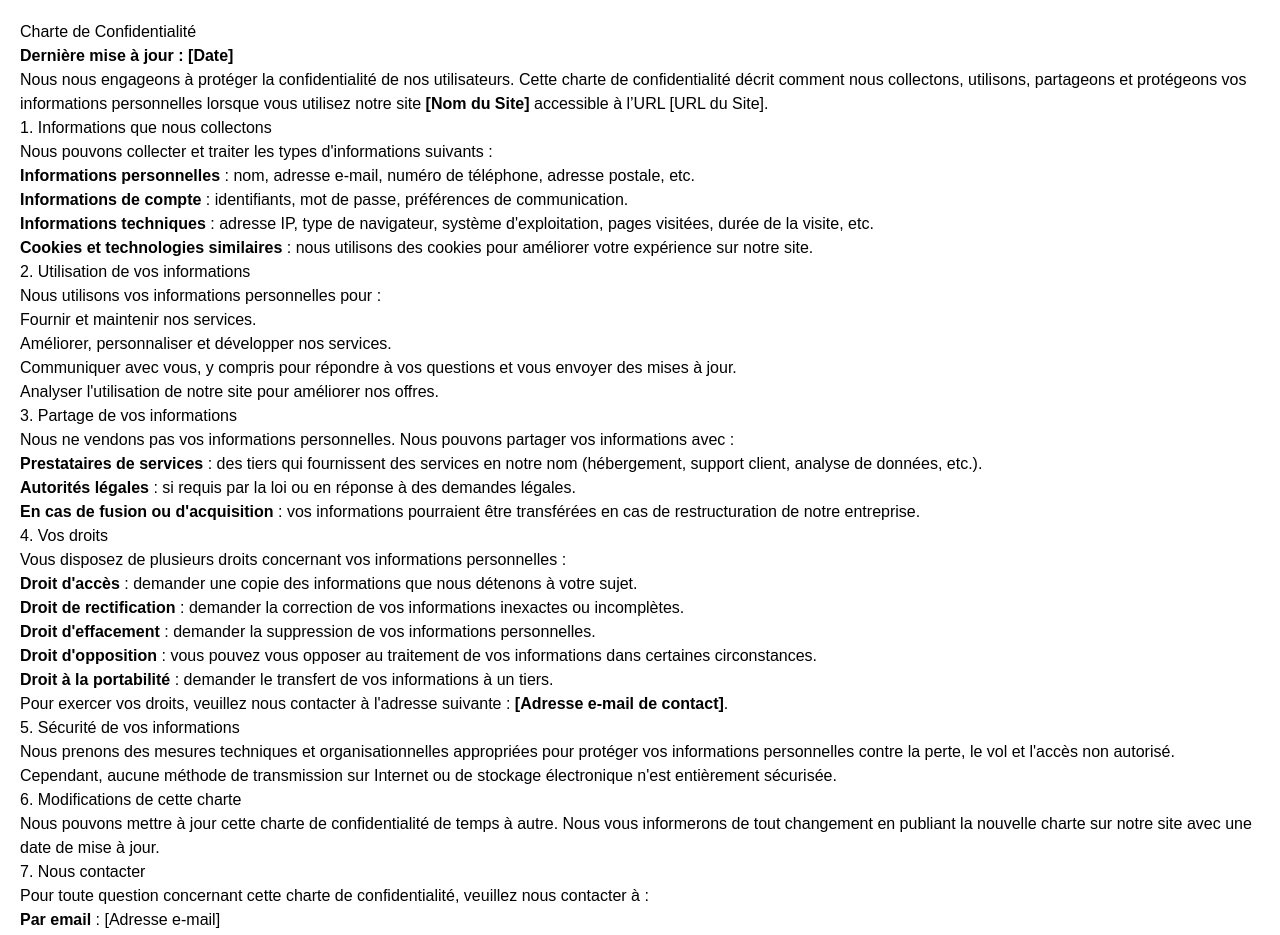
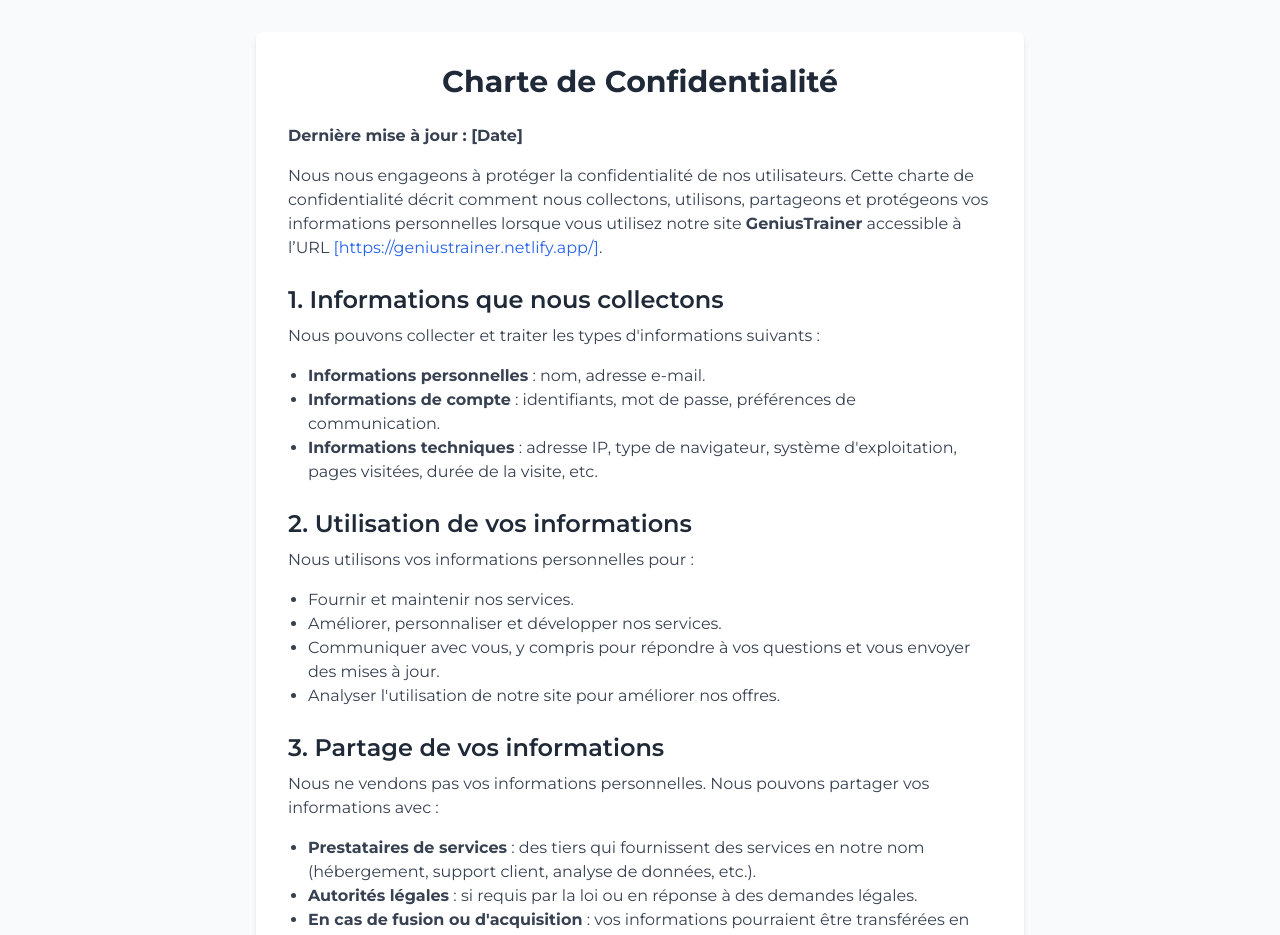
Before and after one commit to JohanPires/GeniusTrainer, a React (Create React App) app in the folder project_front/: page /confidentiality in a window 1280 px wide. Shown: the top 935 px of the page. Built offline with nearby package versions, Linux system fonts and the light colour scheme.

Commit message:
README + Style mentions légales

```diff
--- a/project_front/src/App.js
+++ b/project_front/src/App.js
@@ -1,6 +1,6 @@
 import "./App.css";
 import React, { useEffect, useState } from "react";
-import { Routes, Route, useLocation } from "react-router-dom";
+import { Routes, Route, Navigate } from "react-router-dom";
 import Register from "./page/register/register";
 import Login from "./page/login/login";
 import Homepage from "./page/hompage/homepage";
@@ -11,34 +11,22 @@ import AdminPage from "./page/adminPage/adminPage";
 import ChatPage from "./page/chatPage/chatPage";
 import LegalMention from "./page/legalMention/legalMention";
 import Confidentiality from "./page/confidentiality/confidentiality";
-import { Navigate } from "react-router-dom";
 
 function App() {
   const [role, setRole] = useState(null);
-  const url = useLocation();
-  const [path, setPath] = useState("");
+
   useEffect(() => {
     const storedRole = localStorage.getItem("role");
     setRole(storedRole);
-    setPath(url.pathname);
   }, []);
 
-  if (
-    role === null &&
-    (path === "/dashboard/create" ||
-      path === "/dashboard/chat" ||
-      path === "/dashboard/save" ||
-      path === "/dashboard/profil" ||
-      path === "/dashboard/admin")
-  ) {
-    return <div>Loading...</div>;
-  }
   return (
     <div className="App">
       <Routes>
         <Route path="/" element={<Homepage />} />
         <Route path="/register" element={<Register />} />
-        <Route path="/login" element={<Login />} />
+        <Route path="/login" element={<Login setRole={setRole} />} />
+
         <Route
           path="/dashboard/create"
           element={
@@ -83,6 +71,7 @@ function App() {
             )
           }
         />
+
         <Route path="/legal" element={<LegalMention />} />
         <Route path="/confidentiality" element={<Confidentiality />} />
       </Routes>
--- a/project_front/src/components/conversation/conversation.js
+++ b/project_front/src/components/conversation/conversation.js
@@ -16,15 +16,14 @@ function Conversation({ receiver }) {
   const [newMessage, setNewMessage] = useState("");
   const [file, setFile] = useState(null);
 
-  const storage = getStorage(); // Initialisation de Firebase Storage
+  const storage = getStorage();
 
   const user_id = localStorage.getItem("user_id");
 
   const messagesEndRef = useRef(null);
 
   const sendMessage = async () => {
-    if (newMessage.trim() === "" && !file) return; // Empêcher l'envoi de messages vides
-
+    if (newMessage.trim() === "" && !file) return;
     try {
       let fileUrl = null;
       if (file) {
--- a/project_front/src/page/confidentiality/confidentiality.js
+++ b/project_front/src/page/confidentiality/confidentiality.js
@@ -1,89 +1,105 @@
 import React from "react";
+import { NavLink } from "react-router-dom";
 
 const Confidentiality = () => {
   return (
-    <div style={{ padding: "20px", fontFamily: "Arial, sans-serif" }}>
-      <h1>Charte de Confidentialité</h1>
-      <p>
+    <div className="confidentiality min-h-screen bg-gray-50 flex flex-col items-center px-4 py-8">
+      <div className="container max-w-3xl bg-white shadow-md rounded-lg p-8">
+        <h1 className="text-3xl font-bold text-gray-800 mb-6 text-center">
+          Charte de Confidentialité
+        </h1>
+        <p className="text-gray-700 mb-4">
           <strong>Dernière mise à jour : [Date]</strong>
         </p>
 
-      <p>
+        <p className="text-gray-700 mb-4">
           Nous nous engageons à protéger la confidentialité de nos utilisateurs.
           Cette charte de confidentialité décrit comment nous collectons,
           utilisons, partageons et protégeons vos informations personnelles
-        lorsque vous utilisez notre site <strong>[Nom du Site]</strong>{" "}
+          lorsque vous utilisez notre site <strong>GeniusTrainer</strong>{" "}
           accessible à l’URL{" "}
-        <a href="[URL du Site]" target="_blank" rel="noopener noreferrer">
-          [URL du Site]
+          <a
+            href="[URL du Site]"
+            target="_blank"
+            rel="noopener noreferrer"
+            className="text-blue-600 hover:underline"
+          >
+            [https://geniustrainer.netlify.app/]
           </a>
           .
         </p>
 
-      <h2>1. Informations que nous collectons</h2>
-      <p>
+        <h2 className="text-2xl font-semibold text-gray-800 mt-6 mb-2">
+          1. Informations que nous collectons
+        </h2>
+        <p className="text-gray-700 mb-4">
           Nous pouvons collecter et traiter les types d'informations suivants :
         </p>
-      <ul>
+        <ul className="list-disc pl-5 text-gray-700 mb-6">
           <li>
-          <strong>Informations personnelles</strong> : nom, adresse e-mail,
-          numéro de téléphone, adresse postale, etc.
+            <strong>Informations personnelles</strong> : nom, adresse e-mail.
           </li>
           <li>
-          <strong>Informations de compte</strong> : identifiants, mot de passe,
-          préférences de communication.
+            <strong>Informations de compte</strong> : identifiants, mot de
+            passe, préférences de communication.
           </li>
           <li>
             <strong>Informations techniques</strong> : adresse IP, type de
             navigateur, système d'exploitation, pages visitées, durée de la
             visite, etc.
           </li>
+        </ul>
+
+        <h2 className="text-2xl font-semibold text-gray-800 mt-6 mb-2">
+          2. Utilisation de vos informations
+        </h2>
+        <p className="text-gray-700 mb-4">
+          Nous utilisons vos informations personnelles pour :
+        </p>
+        <ul className="list-disc pl-5 text-gray-700 mb-6">
+          <li>Fournir et maintenir nos services.</li>
+          <li>Améliorer, personnaliser et développer nos services.</li>
           <li>
-          <strong>Cookies et technologies similaires</strong> : nous utilisons
-          des cookies pour améliorer votre expérience sur notre site.
+            Communiquer avec vous, y compris pour répondre à vos questions et
+            vous envoyer des mises à jour.
+          </li>
+          <li>
+            Analyser l'utilisation de notre site pour améliorer nos offres.
           </li>
         </ul>
 
-      <h2>2. Utilisation de vos informations</h2>
-      <p>Nous utilisons vos informations personnelles pour :</p>
-      <ul>
-        <li>Fournir et maintenir nos services.</li>
-        <li>Améliorer, personnaliser et développer nos services.</li>
+        <h2 className="text-2xl font-semibold text-gray-800 mt-6 mb-2">
+          3. Partage de vos informations
+        </h2>
+        <p className="text-gray-700 mb-4">
+          Nous ne vendons pas vos informations personnelles. Nous pouvons
+          partager vos informations avec :
+        </p>
+        <ul className="list-disc pl-5 text-gray-700 mb-6">
           <li>
-          Communiquer avec vous, y compris pour répondre à vos questions et vous
-          envoyer des mises à jour.
-        </li>
-        <li>Analyser l'utilisation de notre site pour améliorer nos offres.</li>
-      </ul>
-
-      <h2>3. Partage de vos informations</h2>
-      <p>
-        Nous ne vendons pas vos informations personnelles. Nous pouvons partager
-        vos informations avec :
-      </p>
-      <ul>
-        <li>
-          <strong>Prestataires de services</strong> : des tiers qui fournissent
-          des services en notre nom (hébergement, support client, analyse de
-          données, etc.).
+            <strong>Prestataires de services</strong> : des tiers qui
+            fournissent des services en notre nom (hébergement, support client,
+            analyse de données, etc.).
           </li>
           <li>
             <strong>Autorités légales</strong> : si requis par la loi ou en
             réponse à des demandes légales.
           </li>
           <li>
-          <strong>En cas de fusion ou d'acquisition</strong> : vos informations
-          pourraient être transférées en cas de restructuration de notre
-          entreprise.
+            <strong>En cas de fusion ou d'acquisition</strong> : vos
+            informations pourraient être transférées en cas de restructuration
+            de notre entreprise.
           </li>
         </ul>
 
-      <h2>4. Vos droits</h2>
-      <p>
+        <h2 className="text-2xl font-semibold text-gray-800 mt-6 mb-2">
+          4. Vos droits
+        </h2>
+        <p className="text-gray-700 mb-4">
           Vous disposez de plusieurs droits concernant vos informations
           personnelles :
         </p>
-      <ul>
+        <ul className="list-disc pl-5 text-gray-700 mb-6">
           <li>
             <strong>Droit d'accès</strong> : demander une copie des informations
             que nous détenons à votre sujet.
@@ -101,44 +117,60 @@ const Confidentiality = () => {
             traitement de vos informations dans certaines circonstances.
           </li>
           <li>
-          <strong>Droit à la portabilité</strong> : demander le transfert de vos
-          informations à un tiers.
+            <strong>Droit à la portabilité</strong> : demander le transfert de
+            vos informations à un tiers.
           </li>
         </ul>
-      <p>
-        Pour exercer vos droits, veuillez nous contacter à l'adresse suivante :{" "}
-        <strong>[Adresse e-mail de contact]</strong>.
+        <p className="text-gray-700 mb-4">
+          Pour exercer vos droits, veuillez nous contacter à l'adresse suivante
+          : <strong>[johan@gmail.com]</strong>.
         </p>
 
-      <h2>5. Sécurité de vos informations</h2>
-      <p>
+        <h2 className="text-2xl font-semibold text-gray-800 mt-6 mb-2">
+          5. Sécurité de vos informations
+        </h2>
+        <p className="text-gray-700 mb-6">
           Nous prenons des mesures techniques et organisationnelles appropriées
           pour protéger vos informations personnelles contre la perte, le vol et
           l'accès non autorisé. Cependant, aucune méthode de transmission sur
           Internet ou de stockage électronique n'est entièrement sécurisée.
         </p>
 
-      <h2>6. Modifications de cette charte</h2>
-      <p>
+        <h2 className="text-2xl font-semibold text-gray-800 mt-6 mb-2">
+          6. Modifications de cette charte
+        </h2>
+        <p className="text-gray-700 mb-6">
           Nous pouvons mettre à jour cette charte de confidentialité de temps à
-        autre. Nous vous informerons de tout changement en publiant la nouvelle
-        charte sur notre site avec une date de mise à jour.
+          autre. Nous vous informerons de tout changement en publiant la
+          nouvelle charte sur notre site avec une date de mise à jour.
         </p>
 
-      <h2>7. Nous contacter</h2>
-      <p>
-        Pour toute question concernant cette charte de confidentialité, veuillez
-        nous contacter à :
+        <h2 className="text-2xl font-semibold text-gray-800 mt-6 mb-2">
+          7. Nous contacter
+        </h2>
+        <p className="text-gray-700 mb-4">
+          Pour toute question concernant cette charte de confidentialité,
+          veuillez nous contacter à :
         </p>
-      <ul>
+        <ul className="list-disc pl-5 text-gray-700 mb-6">
           <li>
             <strong>Par email</strong> :{" "}
-          <a href="mailto:[Adresse e-mail]">[Adresse e-mail]</a>
+            <a
+              href="mailto:[Adresse e-mail]"
+              className="text-blue-600 hover:underline"
+            >
+              [johan@gmail.com]
+            </a>
           </li>
           <li>
-          <strong>Par courrier</strong> : [Adresse physique]
+            <strong>Par courrier</strong> : [123 avenue des champs Elysée]
           </li>
         </ul>
+
+        <NavLink to="/" className="mt-3">
+          Retour à l'accueil
+        </NavLink>
+      </div>
     </div>
   );
 };
--- a/project_front/src/page/legalMention/legalMention.js
+++ b/project_front/src/page/legalMention/legalMention.js
@@ -1,52 +1,83 @@
 import React from "react";
+import { NavLink } from "react-router-dom";
 
 function LegalMention() {
   return (
-    <div className="legal mention h-screen flex flex-col">
-      <h1>MENTIONS LÉGALES</h1>
+    <div className="legal-mention min-h-screen bg-gray-50 flex flex-col items-center px-4 py-8">
+      <div className="container max-w-3xl bg-white shadow-md rounded-lg p-8">
+        <h1 className="text-3xl font-bold text-gray-800 mb-6 text-center">
+          MENTIONS LÉGALES
+        </h1>
 
-      <p>
-        Conformément aux dispositions de la loi n° 2004-575 du 21 juin 2004 pour
-        la confiance en l'économie numérique, il est précisé aux utilisateurs du
-        site <strong>geniustrainer</strong> l'identité des différents
-        intervenants dans le cadre de sa réalisation et de son suivi.
+        <p className="text-gray-700 mb-4">
+          Conformément aux dispositions de la loi n° 2004-575 du 21 juin 2004
+          pour la confiance en l'économie numérique, il est précisé aux
+          utilisateurs du site <strong>geniustrainer</strong> l'identité des
+          différents intervenants dans le cadre de sa réalisation et de son
+          suivi.
         </p>
 
-      <h2>Édition du site</h2>
-      <p>
+        <h2 className="text-2xl font-semibold text-gray-800 mt-6 mb-2">
+          Édition du site
+        </h2>
+        <p className="text-gray-700 mb-4">
           Le présent site, accessible à l’URL{" "}
           <a
             href="https://geniustrainer.netlify.app/"
             target="_blank"
             rel="noopener noreferrer"
+            className="text-blue-600 hover:underline"
           >
             https://geniustrainer.netlify.app/
           </a>{" "}
           (le « Site »), est édité par :
         </p>
-      <p>
+        <p className="text-gray-700 mb-4">
           Johan Pires, résidant 123 avenue des Champs Elysée, de nationalité
           Française (France), né(e) le 24/08/2000.
         </p>
 
-      <h2>Hébergement</h2>
-      <p>
-        Le Site est hébergé par la société O2Switch, situé 222 Boulevard Gustave
-        Flaubert, 63000 Clermont-Ferrand, (contact téléphonique ou email : (+33)
-        4 44 44 60 40).
+        <h2 className="text-2xl font-semibold text-gray-800 mt-6 mb-2">
+          Hébergement
+        </h2>
+        <p className="text-gray-700 mb-4">
+          Le Site est hébergé par la société O2Switch, situé 222 Boulevard
+          Gustave Flaubert, 63000 Clermont-Ferrand, (contact téléphonique ou
+          email : (+33) 4 44 44 60 40).
         </p>
 
-      <h2>Directeur de publication</h2>
-      <p>Le Directeur de la publication du Site est Johan Pires.</p>
+        <h2 className="text-2xl font-semibold text-gray-800 mt-6 mb-2">
+          Directeur de publication
+        </h2>
+        <p className="text-gray-700 mb-4">
+          Le Directeur de la publication du Site est Johan Pires.
+        </p>
 
-      <h2>Nous contacter</h2>
-      <p>Par téléphone : +33612548963</p>
-      <p>
-        Par email : <a href="mailto:johan@gmail.com">johan@gmail.com</a>
+        <h2 className="text-2xl font-semibold text-gray-800 mt-6 mb-2">
+          Nous contacter
+        </h2>
+        <p className="text-gray-700 mb-2">Par téléphone : +33612548963</p>
+        <p className="text-gray-700 mb-2">
+          Par email :{" "}
+          <a
+            href="mailto:johan@gmail.com"
+            className="text-blue-600 hover:underline"
+          >
+            johan@gmail.com
+          </a>
         </p>
-      <p>Par courrier : 123 avenue des Champs Elysée</p>
+        <p className="text-gray-700 mb-6">
+          Par courrier : 123 avenue des Champs Elysée
+        </p>
 
-      <p>Génération des mentions légales par Legalstart.</p>
+        <p className="text-sm text-gray-500">
+          Génération des mentions légales par Legalstart.
+        </p>
+
+        <NavLink to="/" className="mt-3">
+          Retour à l'accueil
+        </NavLink>
+      </div>
     </div>
   );
 }
--- a/project_front/src/page/login/login.js
+++ b/project_front/src/page/login/login.js
@@ -3,7 +3,7 @@ import "./login.css";
 import { NavLink, useNavigate } from "react-router-dom";
 import axios from "axios";
 
-function Login() {
+function Login({ setRole }) {
   const formRef = useRef(null);
   const navigate = useNavigate();
   const [error, setError] = useState("");
@@ -29,6 +29,9 @@ function Login() {
         } else {
           navigate("/dashboard/create");
         }
+      })
+      .then(() => {
+        setRole(localStorage.getItem("role"));
       })
       .catch((error) => {
         if (error.response) {
```
Also changed, not shown: project_front/src/page/register/register.js (+17 -0 lines). Lines whose indentation alone changed are shown as unchanged.
